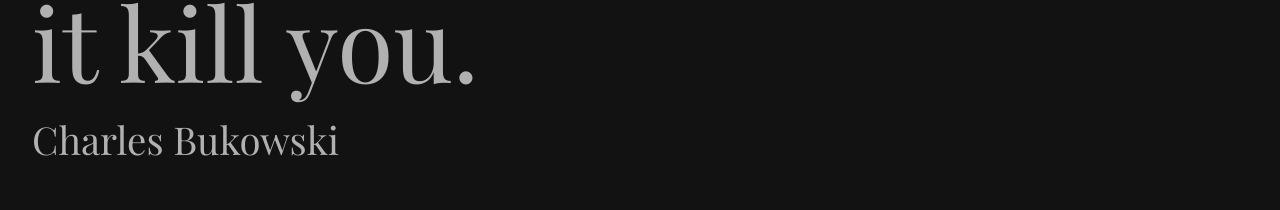
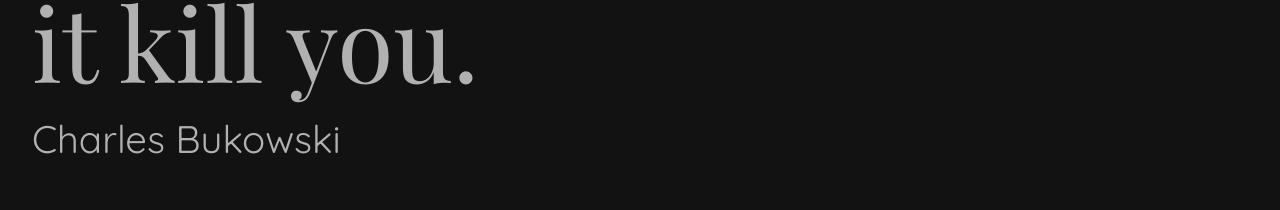
Before and after one commit to ruairidhflint/366, a website: page index.html in a window 1280 px wide. Shown: the part 367-577 px from the top of the page. Drawn offline with nearby package versions, Linux system fonts and the light colour scheme; no server answers.

Commit message:
Update fonts

```diff
--- a/index.html
+++ b/index.html
@@ -7,7 +7,7 @@
     <meta itemprop="description" content="A daily quote to ponder." />
     <link rel="shortcut icon" href="assets/favicon.ico" />
     <link
-      href="https://fonts.googleapis.com/css?family=Playfair+Display&display=swap"
+      href="https://fonts.googleapis.com/css?family=Quicksand|Playfair+Display&display=swap"
       rel="stylesheet"
     />
     <link rel="stylesheet" type="text/css" href="styles.css" />
--- a/styles.css
+++ b/styles.css
@@ -84,7 +84,7 @@
 
 h3 {
     font-size: 3vw;
-    font-family: 'Playfair Display';
+    font-family: 'Quicksand';
     margin-top: 2rem;
 }
 
```
